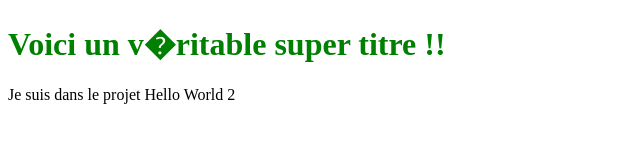
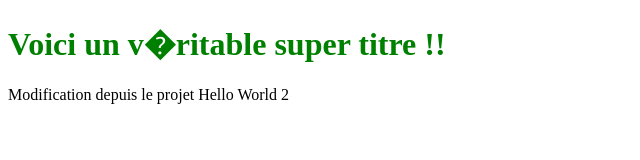
Before and after one commit to eallimant/Hello-World, a plain HTML site: page index.html in a window 1280 px wide. Shown: the full height of the page, 0-640 px from the left. Drawn offline with Linux system fonts and the light colour scheme.

Commit message:
Modification depuis HW2

```diff
--- a/index.html
+++ b/index.html
@@ -6,6 +6,6 @@
 </head>
 <body>
    <h1>Voici un v�ritable super titre !!</h1>
-   <span>Je suis dans le projet Hello World 2 </span>
+   <span>Modification depuis le projet Hello World 2 </span>
 </body>
 </html>
```
